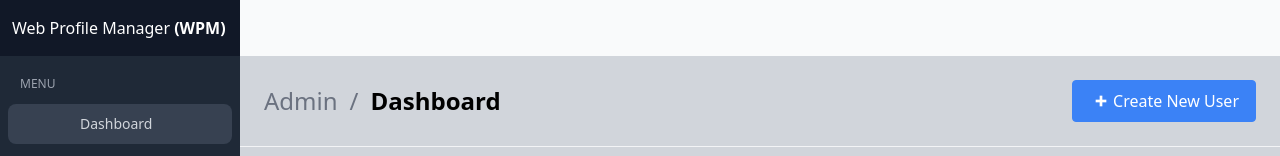
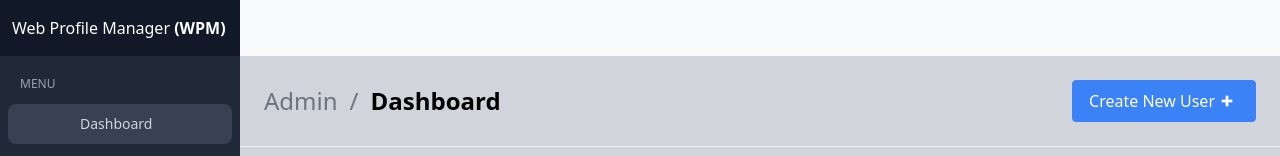
Before and after one commit to fandi-ahmad/web-profile-manager, a React (Vite) app: page / in a window 1280 px wide. Shown: the top 156 px of the page. Built offline with nearby package versions, Linux system fonts and the light colour scheme; no server answers; what react-hooks-global-state would draw is missing.

Commit message:
update button component

```diff
--- a/src/components/BaseButton.jsx
+++ b/src/components/BaseButton.jsx
@@ -3,10 +3,10 @@ import React from 'react'
 export const BasicButton = (props) => {
     return (
         <button onClick={props.onClick} className={`button ${props.className || 'blue'}`} id={props.id} type={props.type}>
+            <span>{props.title || 'title here'}</span>
             <span className={`icon ${props.iconShow || 'hidden'}`}>
                 <i className={`mdi ${props.icon || 'mdi-credit-card-outline'}`}></i>
             </span>
-            <span>{props.title || 'title here'}</span>
         </button>
     )
 }
```
